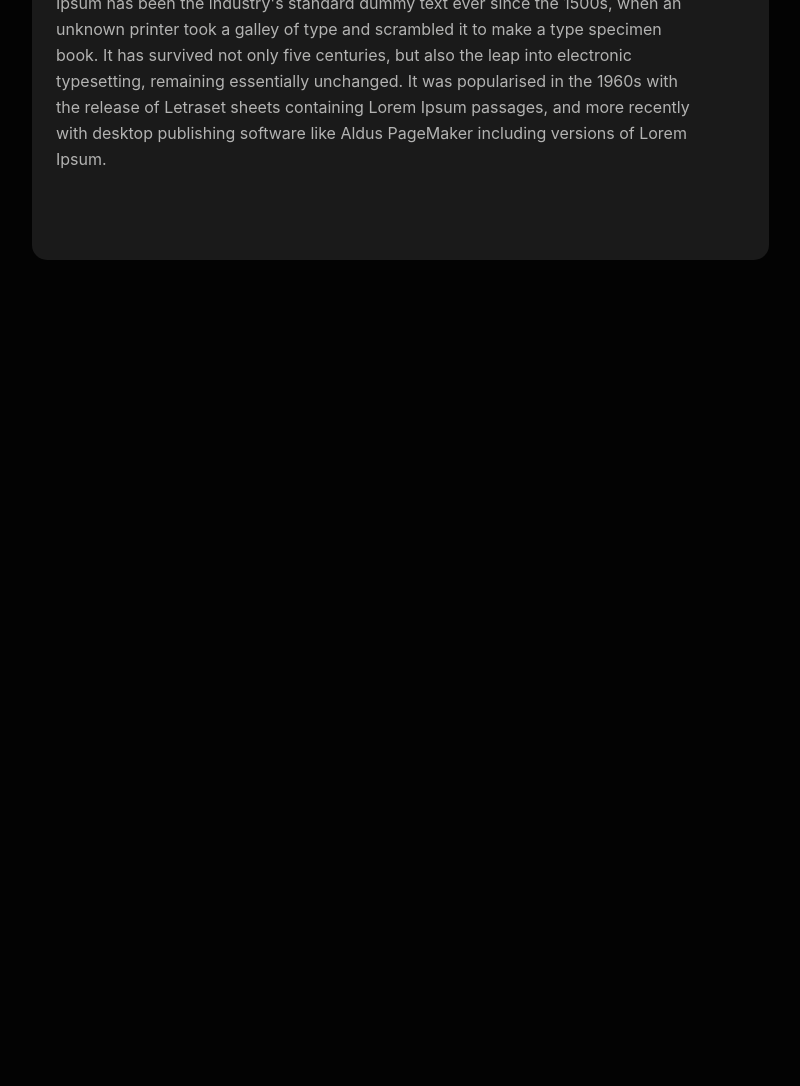
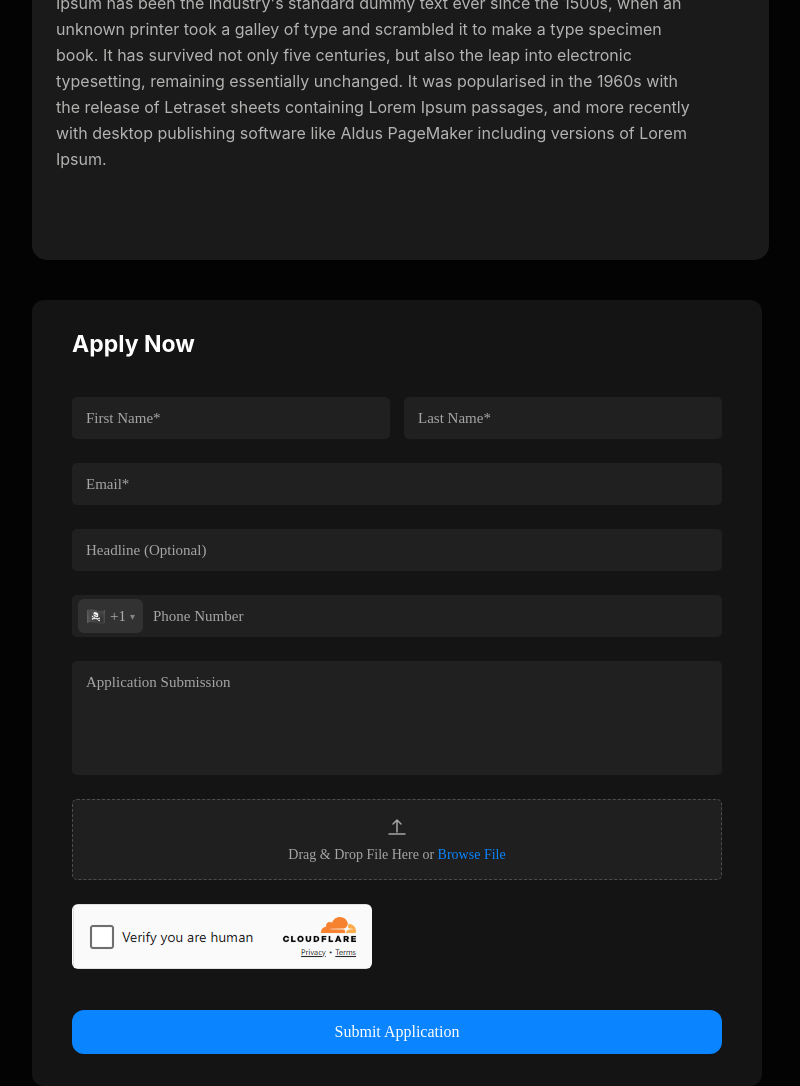
Before and after one commit to mnozilshoev-rgb/Exam3, a website: page src/page4.html in a window 1280 px wide. Shown: the part 2410-3496 px from the top of the page, without its empty margins (58-858 px from the left). Before the commit the page ends 2710 px from the top, so only its background shows below. Drawn offline with nearby package versions, Linux system fonts and the light colour scheme; files that its build step writes are made by us from their sources.

Commit message:
section 3 page 4

```diff
--- a/src/page4.html
+++ b/src/page4.html
@@ -215,3 +215,78 @@
 
 
     </div>
+
+     <div class="max-w-[90%] lg:max-w-[1100px] flex-col m-auto lg:flex lg:flex-row  justify-start items-start ">
+
+            <div
+                class="flex flex-col items-start p-[32px_40px] gap-[41px] w-[100%] bg-[#141414] lg:ml-0 rounded-[12px] mx-auto lg:w-[730px] w-[100%]">
+
+                <div class="flex flex-col items-start gap-[8px] w-full">
+                    <h2 class=" font-bold text-[23px] leading-[24px]  text-white">
+                        Apply Now
+                    </h2>
+                </div>
+
+                <div class="flex flex-col items-start gap-[24px] w-full">
+                    <div class="flex flex-col lg:flex-row items-start gap-[14px] w-full">
+
+                        <input type="text" placeholder="First Name*"
+                            class="flex-1 w-full px-[14px] py-[12px] bg-white/5 rounded-[5px] font-['Barlow'] font-normal text-[15px] leading-[18px]  text-white/60 placeholder-white/60 outline-none border-none" />
+
+                        <input type="text" placeholder="Last Name*"
+                            class="flex-1 w-full px-[14px] py-[12px] bg-white/5 rounded-[5px] font-['Barlow'] font-normal text-[15px] leading-[18px]  text-white/60 placeholder-white/60 outline-none border-none" />
+                    </div>
+
+                    <input type="email" placeholder="Email*"
+                        class="w-full px-[14px] py-[12px] bg-white/5 rounded-[5px] font-['Barlow'] font-normal text-[15px] leading-[18px]  text-white/60 placeholder-white/60 outline-none border-none" />
+
+                    <input type="text" placeholder="Headline (Optional)"
+                        class="w-full px-[14px] py-[12px] bg-white/5 rounded-[5px] font-['Barlow'] font-normal text-[15px] leading-[18px]  text-white/60 placeholder-white/60 outline-none border-none" />
+
+                    <div
+                        class="flex flex-row items-center gap-[10px] w-full px-[6px] pr-[14px] py-[4px] bg-white/5 rounded-[5px]">
+
+                        <div
+                            class="flex flex-row items-center gap-[4px] px-[8px] h-[34px] bg-[#323232] rounded-[6px] ">
+                            <span class="text-[16px]">🏴‍☠️</span>
+                            <span
+                                class="font-['Barlow'] font-normal text-[15px] leading-[18px]  text-white/60">+1</span>
+                            <span class="text-white/40 text-[10px]">▾</span>
+                        </div>
+
+                        <input type="tel" placeholder="Phone Number"
+                            class="flex-1 bg-transparent font-['Barlow'] font-normal text-[15px] leading-[18px]  text-white/60 placeholder-white/60 outline-none border-none" />
+                    </div>
+
+                    <textarea placeholder="Application Submission" rows="5"
+                        class="w-full px-[14px] py-[12px] bg-white/5 rounded-[5px] font-['Barlow'] font-normal text-[15px] leading-[18px]  text-white/60 placeholder-white/60 outline-none border-none resize-none"></textarea>
+
+                    <div
+                        class="flex flex-col justify-center items-center gap-[6px] w-full py-[16px] px-[14px] bg-white/5 border border-dashed border-white/20 rounded-[5px] cursor-pointer">
+
+                        <svg width="24" height="24" viewBox="0 0 24 24" fill="none" xmlns="http://www.w3.org/2000/svg">
+                            <path d="M12 4L12 16M12 4L8 8M12 4L16 8M4 18H20" stroke="rgba(255,255,255,0.6)"
+                                stroke-width="1.5" stroke-linecap="round" stroke-linejoin="round" />
+                        </svg>
+
+                        <p
+                            class="font-['Barlow'] font-normal text-[14px] leading-[17px]  text-white/60">
+                            Drag & Drop File Here or <span class="text-[#0A84FF] cursor-pointer">Browse File</span>
+                        </p>
+                    </div>
+
+                    <div class="w-full flex items-center justify-start">
+                        <img src="./images/image 8.png" alt=""
+                            class="h-[65px] w-[300px] object-contain rounded-[6px]" />
+                    </div>
+
+                </div>
+                <button
+                    class="flex flex-row justify-center items-center px-[20px] py-[10px] gap-[10px] w-full bg-[#0A84FF] rounded-[12px] font-['Roboto_Flex'] font-medium text-[16px] leading-[150%] text-center capitalize text-white">
+                    Submit Application
+                </button>
+
+            </div>
+
+
+     </div>
```
